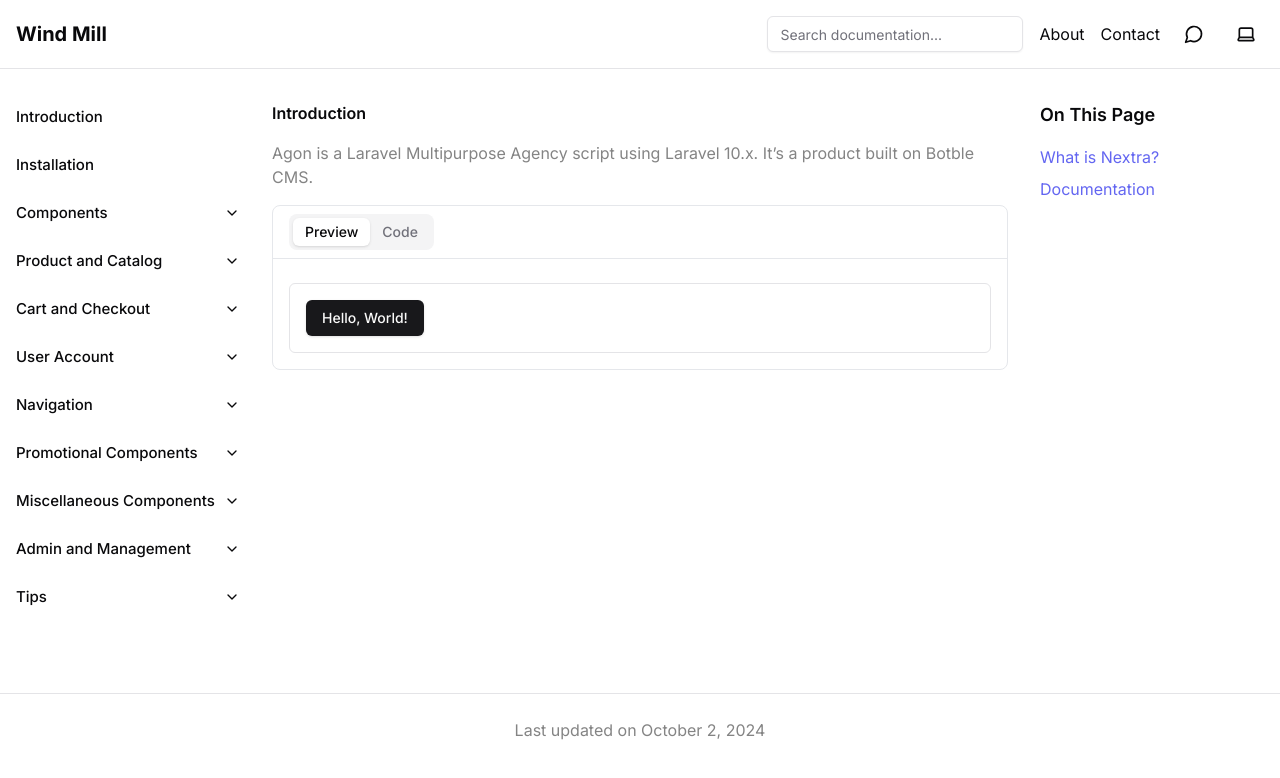
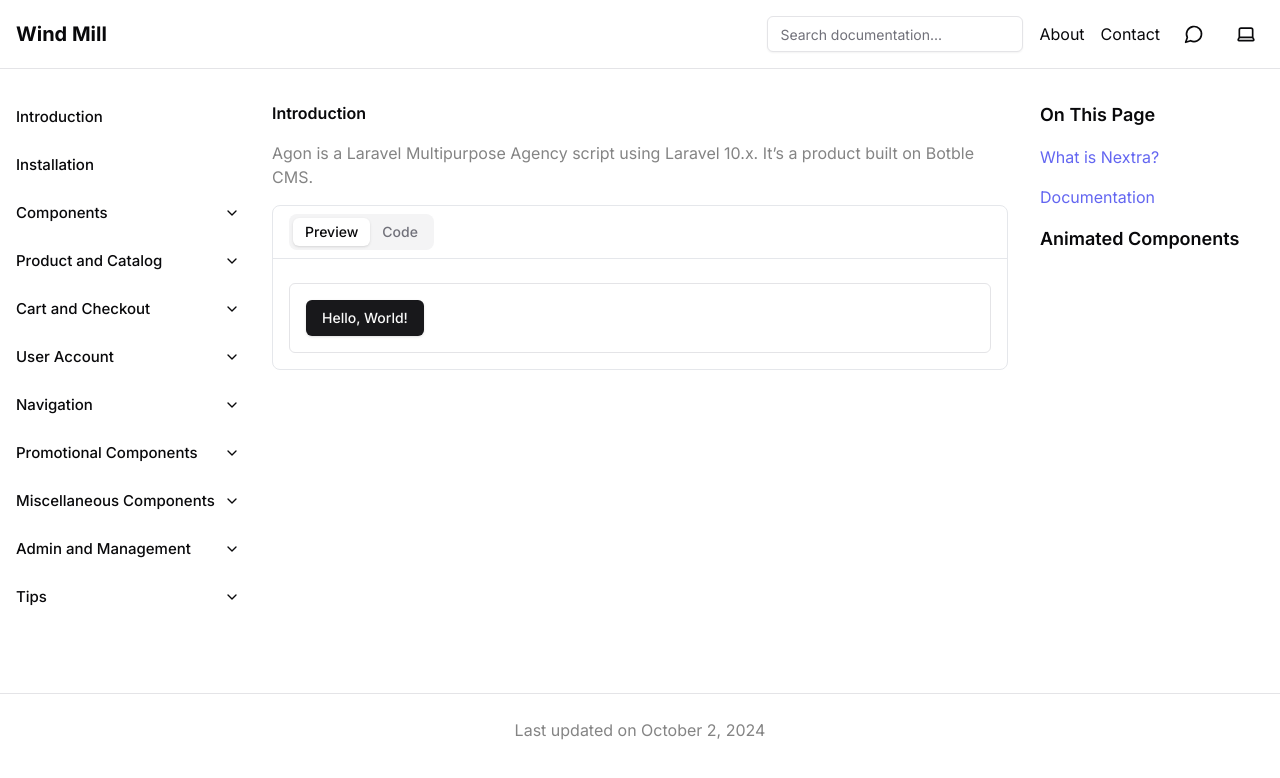
Before and after one commit to rasif-sahl/Windmill, a Next.js app: page / in a window 1280 px wide. Shown: the top 778 px of the page. Built offline with nearby package versions, Linux system fonts and the light colour scheme.

Commit message:
desing enhancments

```diff
--- a/components/Layout.tsx
+++ b/components/Layout.tsx
@@ -238,7 +238,7 @@ export default function Layout({
           <>
             <aside className="hidden lg:block w-64 pl-8">
               <h2 className="text-lg font-semibold mb-4">On This Page</h2>
-              <nav className="space-y-2">
+              <nav className="space-y-4">
                 {asideList?.map((item) => {
                   return (
                     <div key={item?.href}>
@@ -246,6 +246,7 @@ export default function Layout({
                     </div>
                   )
                 })}
+                <h2 className="text-lg font-semibold mb-4">Animated Components</h2>
               </nav>
             </aside>
           </>
```
